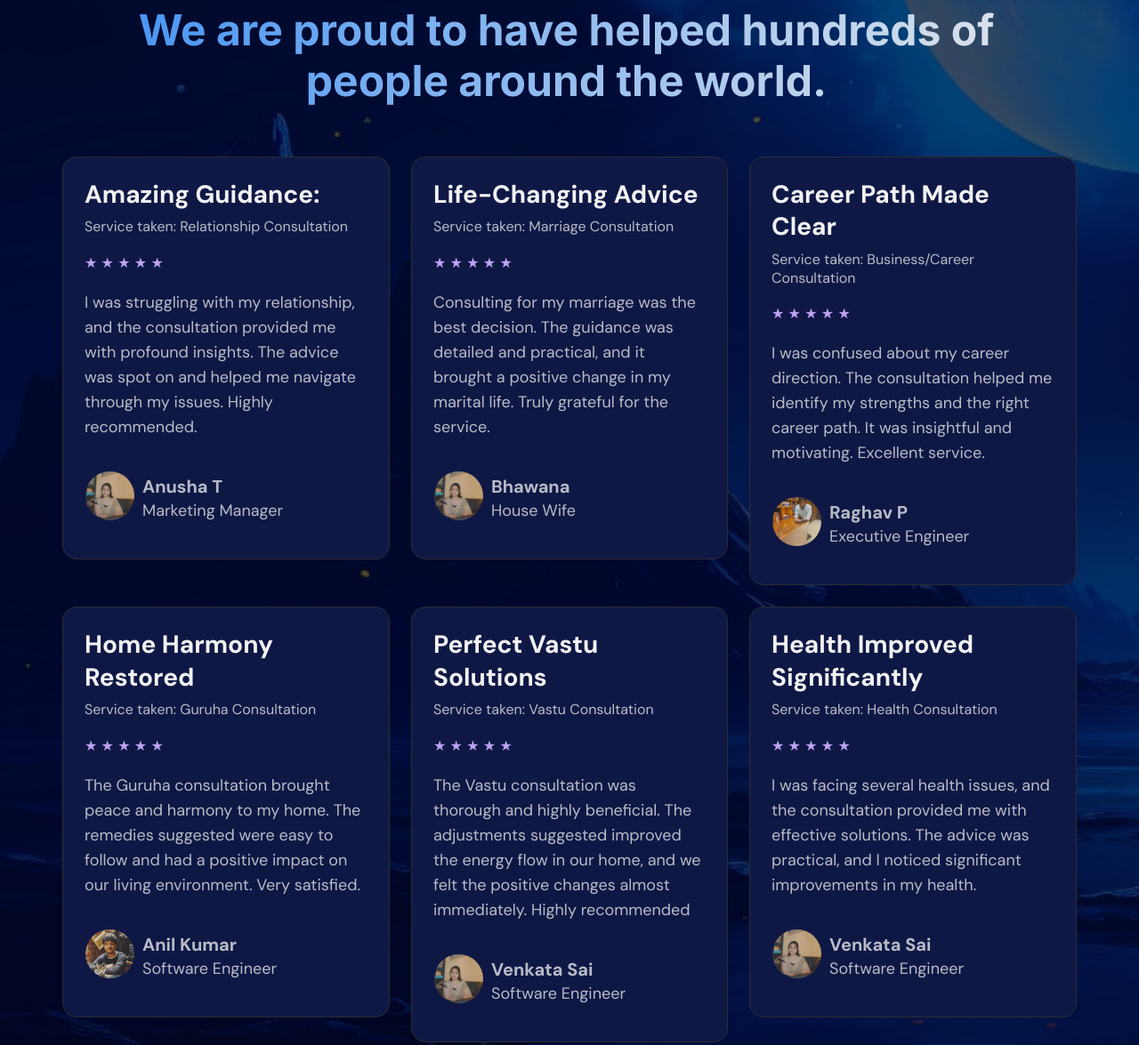
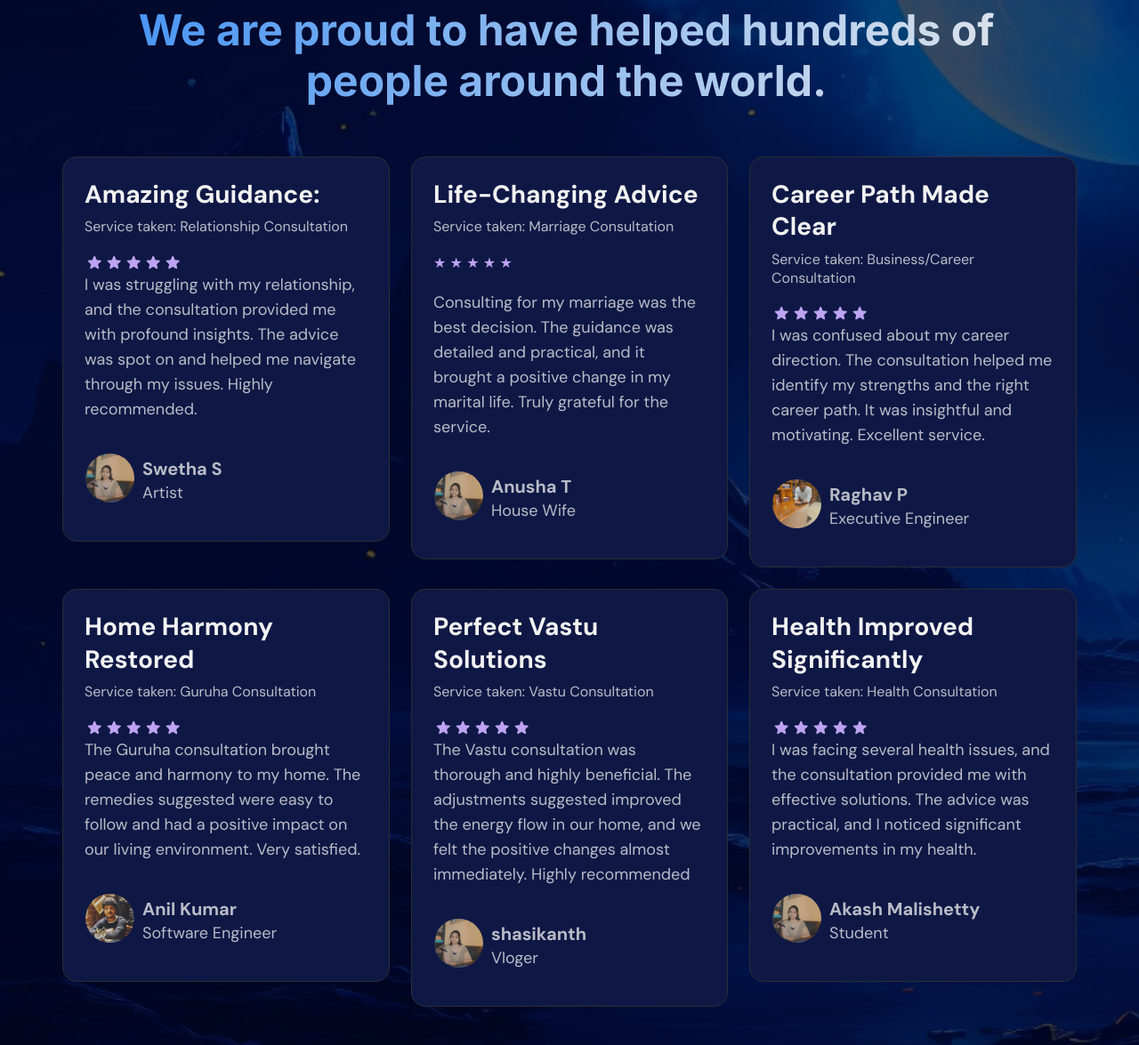
Before and after one commit to gopichand6383/Meet, a plain HTML site: page index.html in a window 1280 px wide. Shown: the part 3649-4824 px from the top of the page at 89% size. Drawn offline with nearby package versions, Linux system fonts and the light colour scheme.

Commit message:
Update index.html

```diff
--- a/index.html
+++ b/index.html
@@ -22,15 +22,16 @@
             <nav class="navbar navbar-expand-lg navbar-light">
                 <a class="navbar-brand bold-white-main-head specific-font-style" href="#">Meet Astrologer</a>
                 <button class="navbar-toggler" type="button" data-toggle="collapse" data-target="#navbarNav" aria-controls="navbarNav" aria-expanded="false" aria-label="Toggle navigation">
-                    <!-- <span class="navbar-toggler-icon"></span> -->
                     <i class="fas fa-bars icon-burger"></i>
                 </button>
-                <div class="collapse navbar-collapse">
+                <div class="collapse navbar-collapse" id="navbarNav">
                     <ul class="navbar-nav ml-auto">
                         <li class="nav-item"><a class="nav-link" href="#home">Home</a></li>
                         <li class="nav-item"><a class="nav-link" href="#services">Services</a></li>
                         <li class="nav-item"><a class="nav-link" href="#idreviews">Reviews</a></li>
-                        <li class="nav-item "><a class="nav-link btn-book-web font-size-14" href="https://topmate.io/meet_astrologer/">Book Now</a></li>
+                        <li class="nav-item">
+                            <a class="nav-link btn-book-web font-size-14" href="https://topmate.io/meet_astrologer/" target="_blank">Book Now</a>
+                        </li>
                     </ul>
                 </div>
             </nav>
@@ -86,7 +87,6 @@
                                 <div class="service-description">
                                     <h3 class="specific-font-style sub-head-top-padding">Relationship / Marriage</h3>
                                     <p class="m-0">Understand your relationships better. Learn how to make your bonds stronger and handle problems with ease.</p>
-                                    <!-- <p class="m-0">Find out how to have a happy and loving marriage. Learn tips to build trust and respect with your partner.</p> -->
                                     <h5 class="sub-head-top-padding include-bottom-spacing">It includes</h5>
                                     <div>
                                         <div class="d-flex list-bottom-padding"><img src="./images/checkmark.svg" alt="" class="icon"> <p class="m-0">Whether you succeed in love or not?</p></div>
@@ -175,13 +175,15 @@
                         <div class="testimonial p-4 borderCls sub-card-bg">
                             <h4>Amazing Guidance:</h4>
                             <p class="statusTicken">Service taken: Relationship Consultation</p>
-                            <div class="stars mb-3 puple-color size-16">★ ★ ★ ★ ★</div>
+                            <div>
+                                <div><img src="./images/star.png" alt="" class="icon-star"><img src="./images/star.png" alt="" class="icon-star"><img src="./images/star.png" alt="" class="icon-star"><img src="./images/star.png" alt="" class="icon-star"><img src="./images/star.png" alt="" class="icon-star"></div>
+                            </div>
                             <p>I was struggling with my relationship, and the consultation provided me with profound insights. The advice was spot on and helped me navigate through my issues. Highly recommended.</p>
                             <div class="d-flex ">
                                 <div class="img-client1"></div>
                                 <div class="testimonial-author mt-4">
-                                    <p class="reviewClient"><strong>Anusha T</strong></p>
-                                    <p>Marketing Manager</p>
+                                    <p class="reviewClient"><strong>Swetha S</strong></p>
+                                    <p>Artist</p>
                                 </div>
                             </div>
 
@@ -196,7 +198,7 @@
                             <div class="d-flex ">
                                 <div class="img-client2"></div>
                                 <div class="testimonial-author mt-4">
-                                    <p class="reviewClient"><strong>Bhawana</strong></p>
+                                    <p class="reviewClient"><strong>Anusha T</strong></p>
                                     <p>House Wife</p>
                                 </div>
                             </div>
@@ -206,7 +208,9 @@
                         <div class="testimonial p-4 borderCls sub-card-bg">
                             <h4>Career Path Made Clear</h4>
                             <p class="statusTicken">Service taken: Business/Career Consultation</p>
-                            <div class="stars mb-3 puple-color size-16">★ ★ ★ ★ ★</div>
+                            <div>
+                                <div><img src="./images/star.png" alt="" class="icon-star"><img src="./images/star.png" alt="" class="icon-star"><img src="./images/star.png" alt="" class="icon-star"><img src="./images/star.png" alt="" class="icon-star"><img src="./images/star.png" alt="" class="icon-star"></div>
+                            </div>
                             <p>I was confused about my career direction. The consultation helped me identify my strengths and the right career path. It was insightful and motivating. Excellent service.</p>
                             <div class="d-flex ">
                                 <div class="img-client3"></div>
@@ -223,7 +227,9 @@
                         <div class="testimonial p-4 borderCls sub-card-bg">
                             <h4>Home Harmony Restored</h4>
                             <p class="statusTicken">Service taken: Guruha Consultation</p>
-                            <div class="stars mb-3 puple-color size-16">★ ★ ★ ★ ★</div>
+                            <div>
+                                <div><img src="./images/star.png" alt="" class="icon-star"><img src="./images/star.png" alt="" class="icon-star"><img src="./images/star.png" alt="" class="icon-star"><img src="./images/star.png" alt="" class="icon-star"><img src="./images/star.png" alt="" class="icon-star"></div>
+                            </div>
                             <p>The Guruha consultation brought peace and harmony to my home. The remedies suggested were easy to follow and had a positive impact on our living environment. Very satisfied.</p>
                             <div class="d-flex ">
                                 <div class="img-client4"></div>
@@ -239,13 +245,15 @@
                         <div class="testimonial p-4 borderCls sub-card-bg">
                             <h4>Perfect Vastu Solutions</h4>
                             <p class="statusTicken">Service taken: Vastu Consultation</p>
-                            <div class="stars mb-3 puple-color size-16">★ ★ ★ ★ ★</div>
+                            <div>
+                                <div><img src="./images/star.png" alt="" class="icon-star"><img src="./images/star.png" alt="" class="icon-star"><img src="./images/star.png" alt="" class="icon-star"><img src="./images/star.png" alt="" class="icon-star"><img src="./images/star.png" alt="" class="icon-star"></div>
+                            </div>
                             <p>The Vastu consultation was thorough and highly beneficial. The adjustments suggested improved the energy flow in our home, and we felt the positive changes almost immediately. Highly recommended</p>
                             <div class="d-flex ">
                                 <div class="img-client5"></div>
                                 <div class="testimonial-author mt-4">
-                                    <p class="reviewClient"><strong>Venkata Sai</strong></p>
-                                    <p>Software Engineer</p>
+                                    <p class="reviewClient"><strong>shasikanth</strong></p>
+                                    <p>Vloger</p>
                                 </div>
                             </div>
                         </div>
@@ -254,13 +262,15 @@
                         <div class="testimonial p-4 borderCls sub-card-bg">
                             <h4>Health Improved Significantly</h4>
                             <p class="statusTicken">Service taken: Health Consultation</p>
-                            <div class="stars mb-3 puple-color size-16">★ ★ ★ ★ ★</div>
+                            <div>
+                                <div><img src="./images/star.png" alt="" class="icon-star"><img src="./images/star.png" alt="" class="icon-star"><img src="./images/star.png" alt="" class="icon-star"><img src="./images/star.png" alt="" class="icon-star"><img src="./images/star.png" alt="" class="icon-star"></div>
+                            </div>
                             <p>I was facing several health issues, and the consultation provided me with effective solutions. The advice was practical, and I noticed significant improvements in my health. </p>
                             <div class="d-flex ">
                                 <div class="img-client6"></div>
                                 <div class="testimonial-author mt-4">
-                                    <p class="reviewClient"><strong>Venkata Sai</strong></p>
-                                    <p>Software Engineer</p>
+                                    <p class="reviewClient"><strong>Akash Malishetty</strong></p>
+                                    <p>Student</p>
                                 </div>
                             </div>
                         </div>
```
